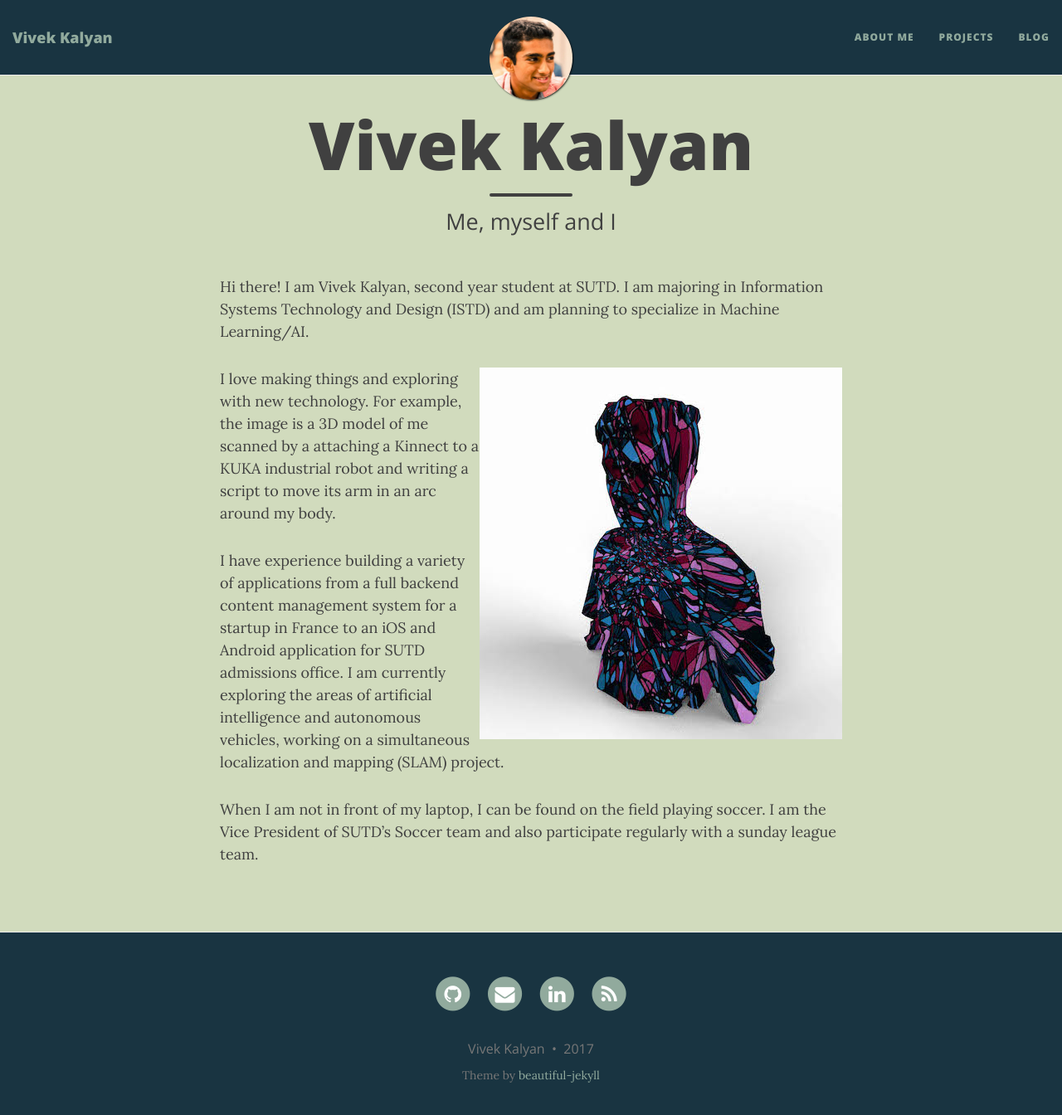
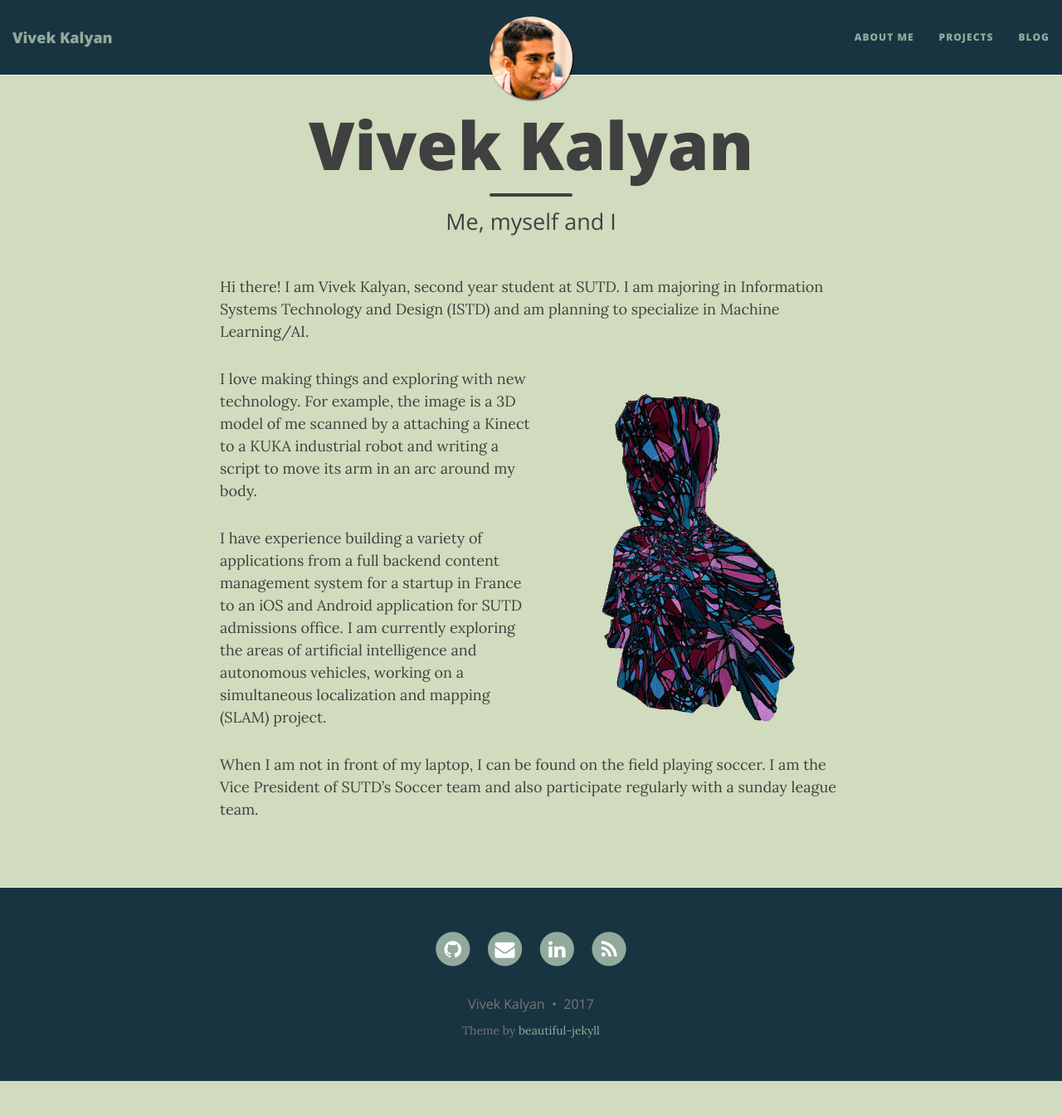
Before and after one commit to bowsplinter/bowsplinter.github.io, a Jekyll site: the page built from about.md, in a window 1280 px wide and 1357 px high. Shown: the top 1344 px of the window at 83% size. Built offline with Jekyll 4.4.1, drawn with Linux system fonts in a browser that asks for light colours; nearby versions of some CDN libraries.

Commit message:
Make about image transparent

```diff
--- a/about.md
+++ b/about.md
@@ -7,9 +7,9 @@ subtitle: Me, myself and I
 Hi there!
 I am Vivek Kalyan, second year student at SUTD. I am majoring in Information Systems Technology and Design (ISTD) and am planning to specialize in Machine Learning/AI.
 
-![alt text](/img/stl.jpg){:class="pull-right"}
+![alt text](/img/stl.png){:class="pull-right"}
 
-I love making things and exploring with new technology. For example, the image is a 3D model of me scanned by a attaching a Kinnect to a KUKA industrial robot and writing a script to move its arm in an arc around my body.
+I love making things and exploring with new technology. For example, the image is a 3D model of me scanned by a attaching a Kinect to a KUKA industrial robot and writing a script to move its arm in an arc around my body.
 
 I have experience building a variety of applications from a full backend content management system for a startup in France to an iOS and Android application for SUTD admissions office. I am currently exploring the areas of artificial intelligence and autonomous vehicles, working on a simultaneous localization and mapping (SLAM) project.
 
```
Also changed, not shown: img/stl.png (added).
